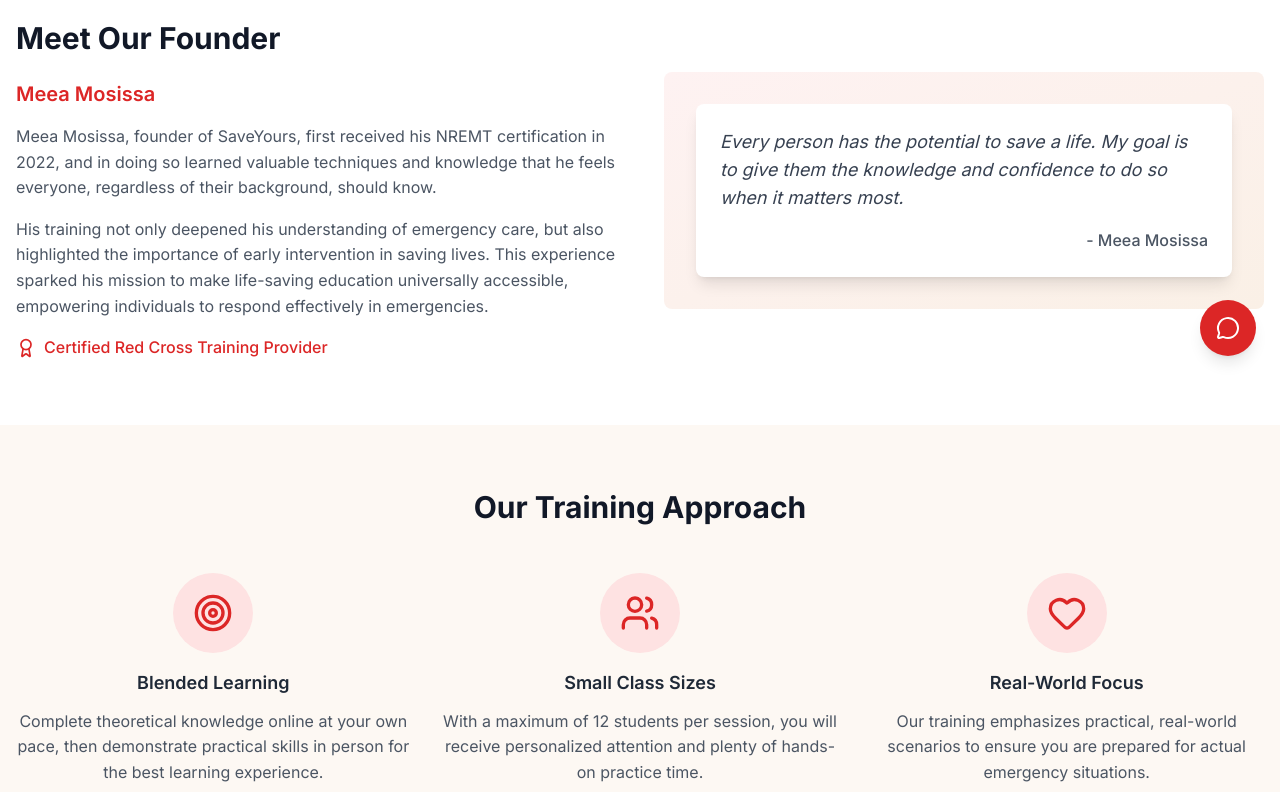
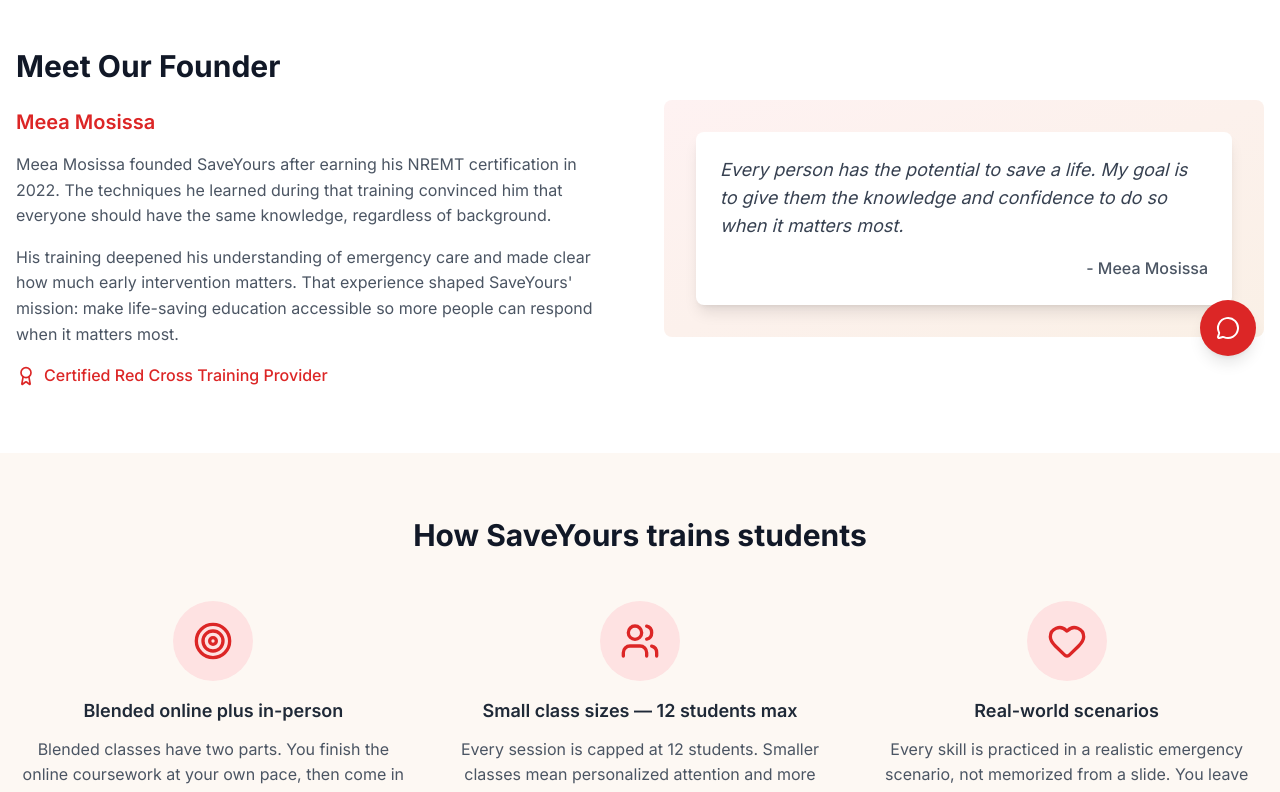
Before and after one commit to moyataebisso/saveyours, a Next.js app: page /about in a window 1280 px wide. Shown: the part 420-1212 px from the top of the page. Built offline with nearby package versions, Linux system fonts and the light colour scheme.

Commit message:
SEO section F: citable-style text pass on /about and /classes

```diff
--- a/app/about/page.tsx
+++ b/app/about/page.tsx
@@ -21,8 +21,7 @@
         <div className="container-custom">
           <h1 className="text-4xl md:text-5xl font-bold text-gray-900 mb-6 text-center">About SaveYours</h1>
           <p className="text-xl text-gray-600 text-center max-w-3xl mx-auto">
-            Founded with a mission to make life-saving education universally accessible,
-            empowering individuals to respond effectively in emergencies.
+            SaveYours makes life-saving education accessible to everyone. Our classes give ordinary people the training and the confidence to respond when an emergency happens.
           </p>
         </div>
       </section>
@@ -34,15 +33,10 @@
               <h2 className="text-3xl font-bold text-gray-900 mb-6">Meet Our Founder</h2>
               <h3 className="text-xl font-semibold mb-4 text-primary-600">Meea Mosissa</h3>
               <p className="text-gray-600 mb-4">
-                Meea Mosissa, founder of SaveYours, first received his NREMT certification in 2022,
-                and in doing so learned valuable techniques and knowledge that he feels everyone,
-                regardless of their background, should know.
+                Meea Mosissa founded SaveYours after earning his NREMT certification in 2022. The techniques he learned during that training convinced him that everyone should have the same knowledge, regardless of background.
               </p>
               <p className="text-gray-600 mb-4">
-                His training not only deepened his understanding of emergency care, but also highlighted
-                the importance of early intervention in saving lives. This experience sparked his mission
-                to make life-saving education universally accessible, empowering individuals to respond
-                effectively in emergencies.
+                His training deepened his understanding of emergency care and made clear how much early intervention matters. That experience shaped SaveYours' mission: make life-saving education accessible so more people can respond when it matters most.
               </p>
               <div className="flex items-center space-x-2 text-primary-600">
                 <Award className="w-5 h-5" />
@@ -64,17 +58,16 @@
 
       <section className="py-16 bg-beige-50">
         <div className="container-custom">
-          <h2 className="text-3xl font-bold text-gray-900 text-center mb-12">Our Training Approach</h2>
+          <h2 className="text-3xl font-bold text-gray-900 text-center mb-12">How SaveYours trains students</h2>
 
           <div className="grid md:grid-cols-3 gap-8">
             <div className="text-center">
               <div className="w-20 h-20 bg-primary-100 rounded-full flex items-center justify-center mx-auto mb-4">
                 <Target className="w-10 h-10 text-primary-600" />
               </div>
-              <h3 className="font-semibold text-lg mb-3">Blended Learning</h3>
+              <h3 className="font-semibold text-lg mb-3">Blended online plus in-person</h3>
               <p className="text-gray-600">
-                Complete theoretical knowledge online at your own pace, then demonstrate
-                practical skills in person for the best learning experience.
+                Blended classes have two parts. You finish the online coursework at your own pace, then come in person to demonstrate the skills.
               </p>
             </div>
 
@@ -82,10 +75,9 @@
               <div className="w-20 h-20 bg-primary-100 rounded-full flex items-center justify-center mx-auto mb-4">
                 <Users className="w-10 h-10 text-primary-600" />
               </div>
-              <h3 className="font-semibold text-lg mb-3">Small Class Sizes</h3>
+              <h3 className="font-semibold text-lg mb-3">Small class sizes — 12 students max</h3>
               <p className="text-gray-600">
-                With a maximum of 12 students per session, you will receive personalized
-                attention and plenty of hands-on practice time.
+                Every session is capped at 12 students. Smaller classes mean personalized attention and more hands-on practice time on the manikins.
               </p>
             </div>
 
@@ -93,10 +85,9 @@
               <div className="w-20 h-20 bg-primary-100 rounded-full flex items-center justify-center mx-auto mb-4">
                 <Heart className="w-10 h-10 text-primary-600" />
               </div>
-              <h3 className="font-semibold text-lg mb-3">Real-World Focus</h3>
+              <h3 className="font-semibold text-lg mb-3">Real-world scenarios</h3>
               <p className="text-gray-600">
-                Our training emphasizes practical, real-world scenarios to ensure you are
-                prepared for actual emergency situations.
+                Every skill is practiced in a realistic emergency scenario, not memorized from a slide. You leave prepared for what an actual call looks like.
               </p>
             </div>
           </div>
--- a/app/classes/page.tsx
+++ b/app/classes/page.tsx
@@ -208,7 +208,7 @@
       <section className="bg-white border-b">
         <div className="container-custom py-8">
           <h1 className="text-3xl md:text-4xl font-bold text-gray-900 mb-4">Available Classes</h1>
-          <p className="text-gray-600">Select from our full range of American Red Cross certified courses: BLS for healthcare providers, Adult and Pediatric First Aid/CPR/AED for non-healthcare workers, and on-site mobile training tailored to your group needs.</p>
+          <p className="text-gray-600">Every class here is American Red Cross certified. BLS is for healthcare providers. Adult and Pediatric First Aid/CPR/AED is for non-healthcare workers. On-site mobile training brings a class to your team, tailored to your group&rsquo;s needs.</p>
         </div>
       </section>
 
```
